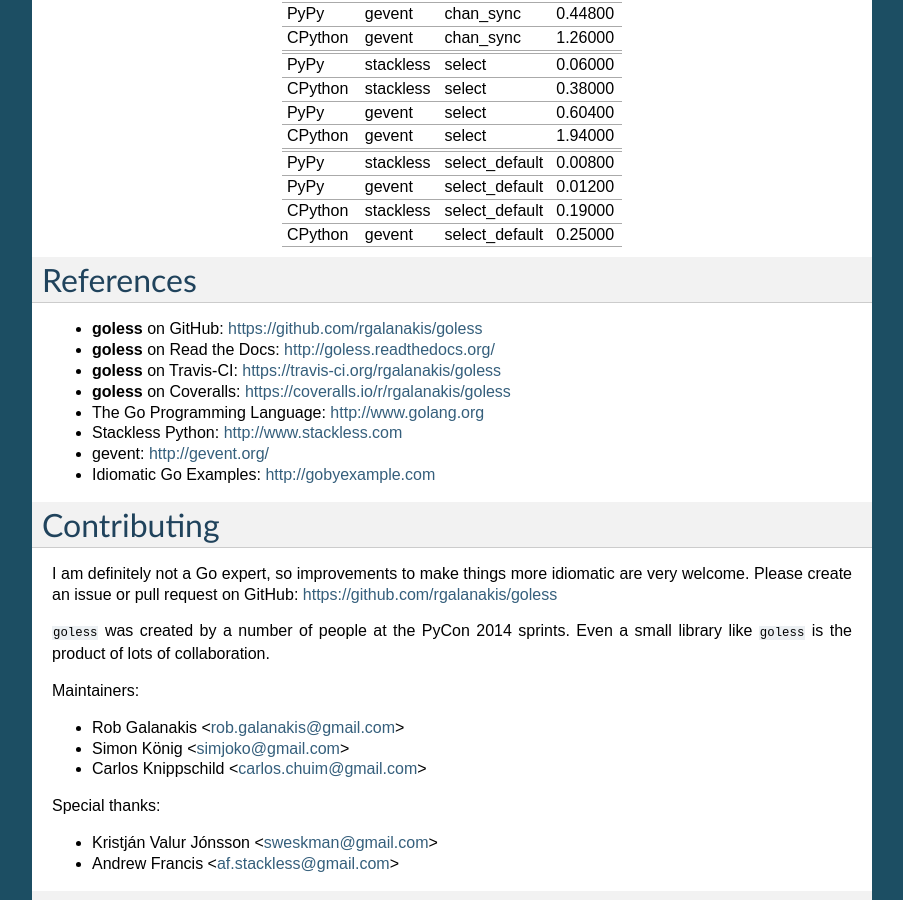
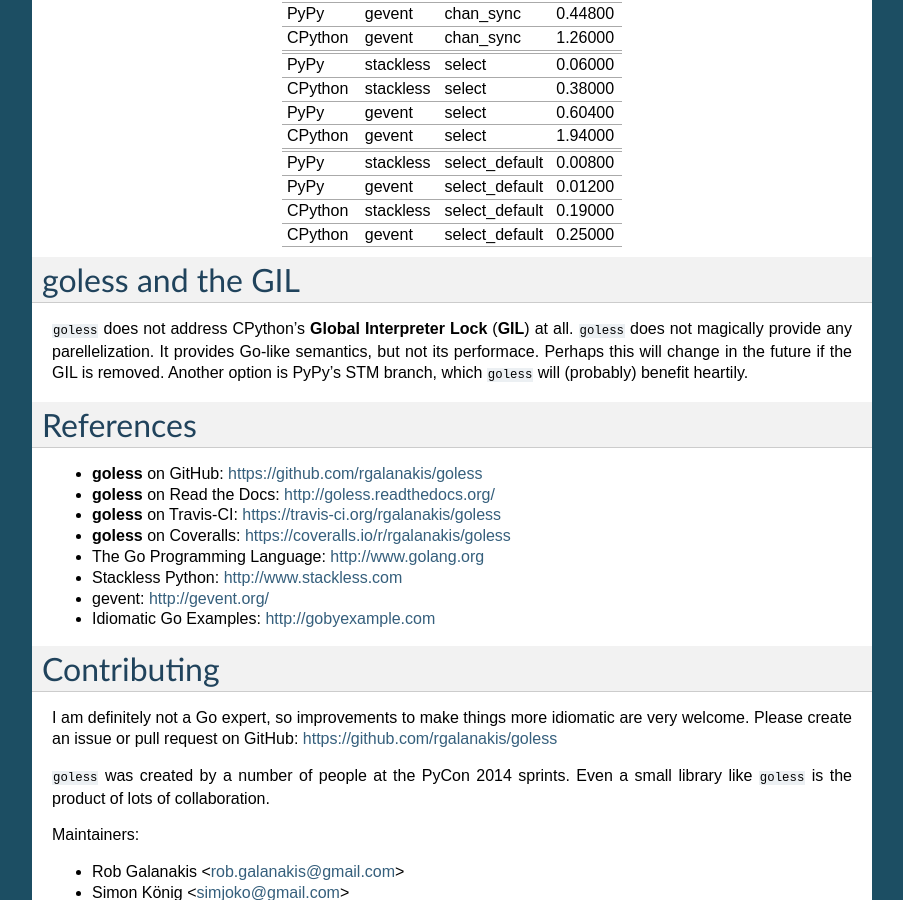
Before and after one commit to rgalanakis/goless, a Sphinx documentation site: the page built from doc/body.rst, in a window 1280 px wide and 900 px high, scrolled down 3442 px. Shown: the whole window, without its empty margins (198-1101 px from the left). Built offline with Sphinx 7.4.7, drawn with Linux system fonts in a browser that asks for light colours.

Commit message:
Added goless and GIL section
To address https://github.com/rgalanakis/goless/issues/14

```diff
--- a/doc/body.rst
+++ b/doc/body.rst
@@ -177,6 +177,18 @@
 
 .. include:: benchtable.rst
 
+.. _a-gil:
+
+goless and the GIL
+==================
+
+``goless`` does not address CPython's **Global Interpreter Lock** (**GIL**) at all.
+``goless`` does not magically provide any parellelization.
+It provides Go-like semantics, but not its performace.
+Perhaps this will change in the future if the GIL is removed.
+Another option is PyPy's STM branch,
+which ``goless`` will (probably) benefit heartily.
+
 .. _a-references:
 
 References
```
